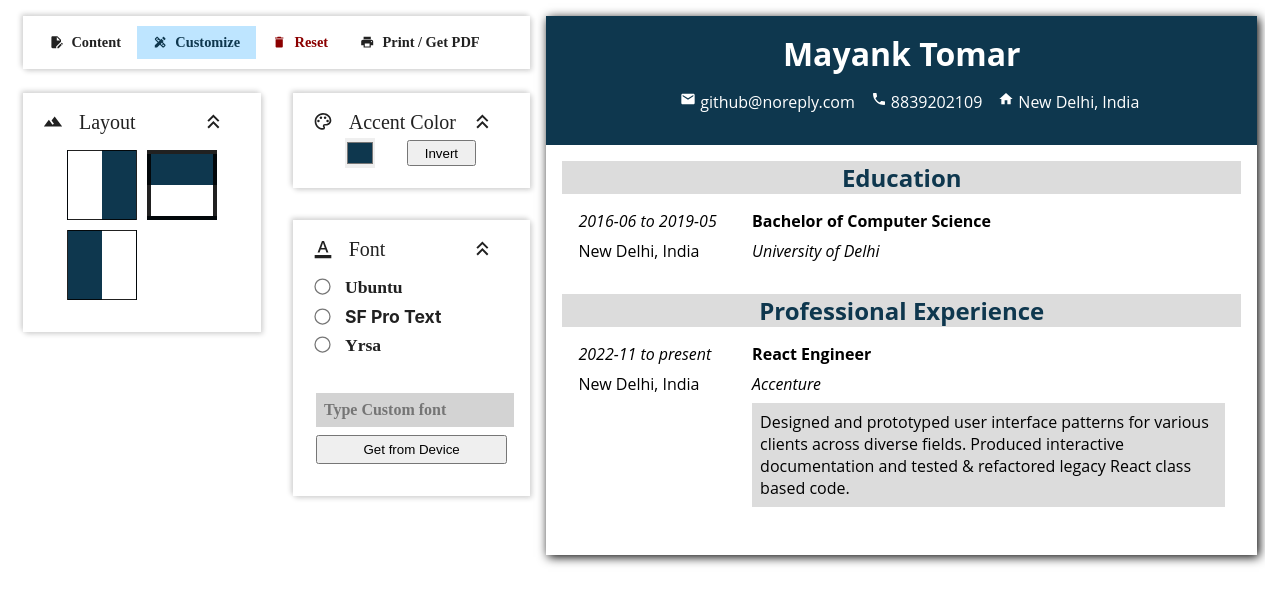
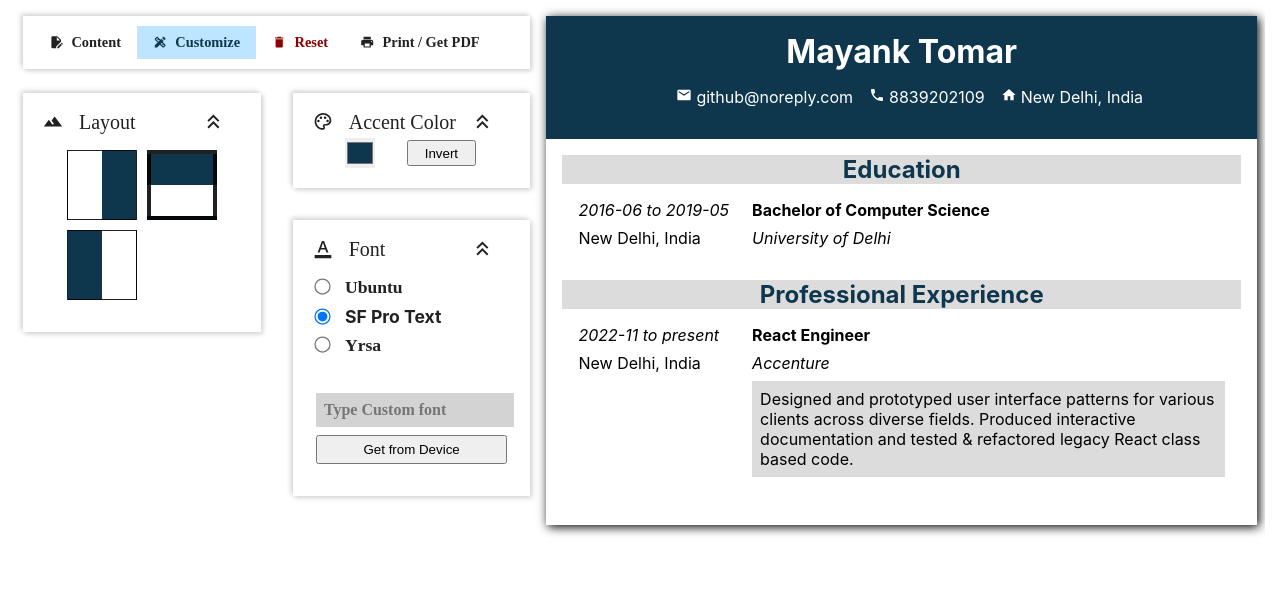
Before and after one commit to mynk-tmr/CV-Builder, a React (Vite) app: page / in a window 1280 px wide. Shown: the top 604 px of the page. Built offline with nearby package versions, Linux system fonts and the light colour scheme.

Commit message:
fix: minor text bugs

```diff
--- a/src/components/App.jsx
+++ b/src/components/App.jsx
@@ -14,7 +14,7 @@ export default function App() {
   const [color, setColor] = useState("#0e374e");
   const [invert, toggleInvert] = useToggle(false);
   const [layout, setLayout] = useState(`"header" "body"`);
-  const [font, setFont] = useState("Open Sans");
+  const [font, setFont] = useState("SF Pro Text");
 
   function handleTabChange(tab) {
     if (tab === activeTab) return;
--- a/src/components/Resume/resume.css
+++ b/src/components/Resume/resume.css
@@ -25,6 +25,7 @@
       padding: 1rem 0;
       font-size: 1rem;
       margin-left: 1rem;
+      word-break: break-word;
     }
   }
 
--- a/src/index.css
+++ b/src/index.css
@@ -204,6 +204,6 @@ textarea {
   background-color: lightgray;
 }
 
-& textarea {
+textarea {
   min-height: 5rem;
 }
```
